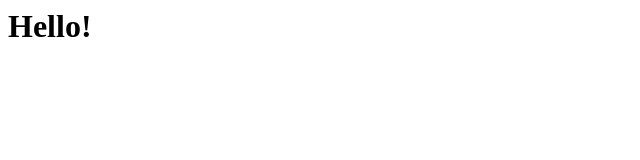
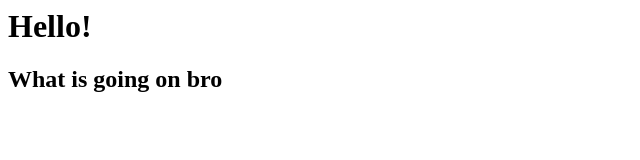
Before and after one commit to LukaJala/LukaJala.github.io, a plain HTML site: page index.html in a window 1280 px wide. Shown: the whole page, without its empty margins (0-640 px from the left). Drawn offline with Linux system fonts and the light colour scheme.

Commit message:
Update index.html

```diff
--- a/index.html
+++ b/index.html
@@ -1 +1,2 @@
 <h1>Hello!</h1>
+<h2>What is going on bro</h2>
```
